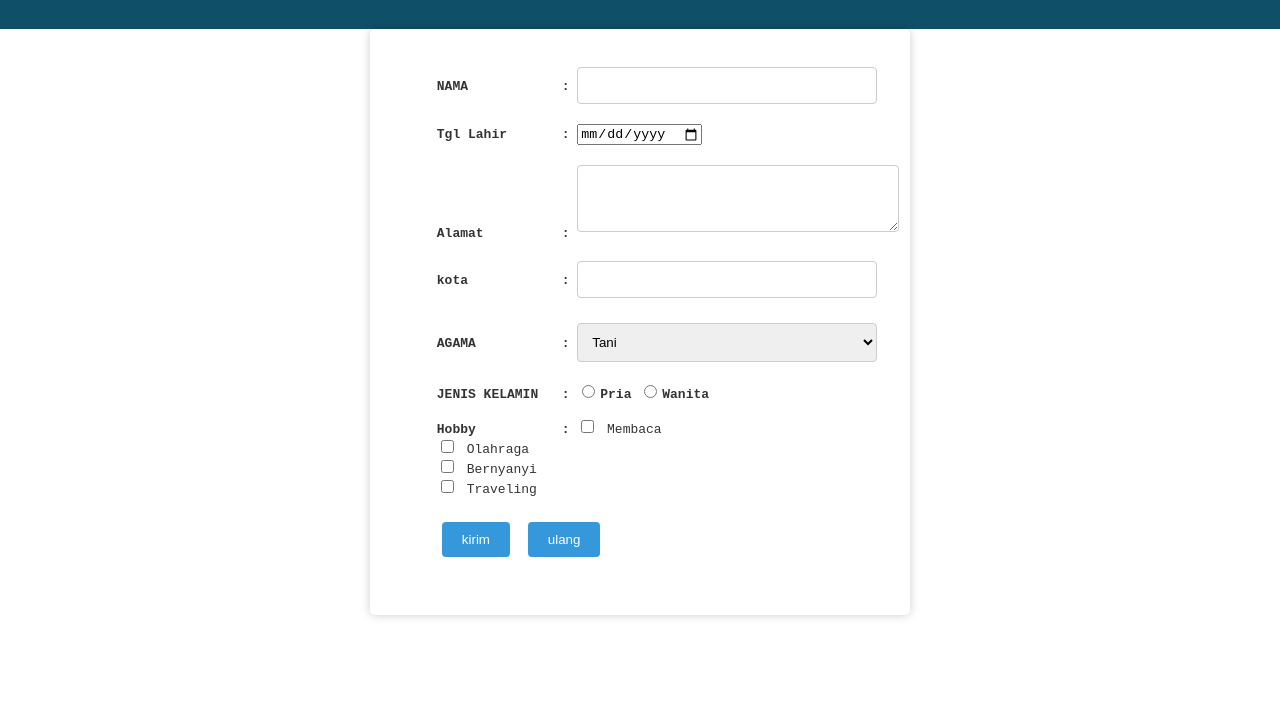
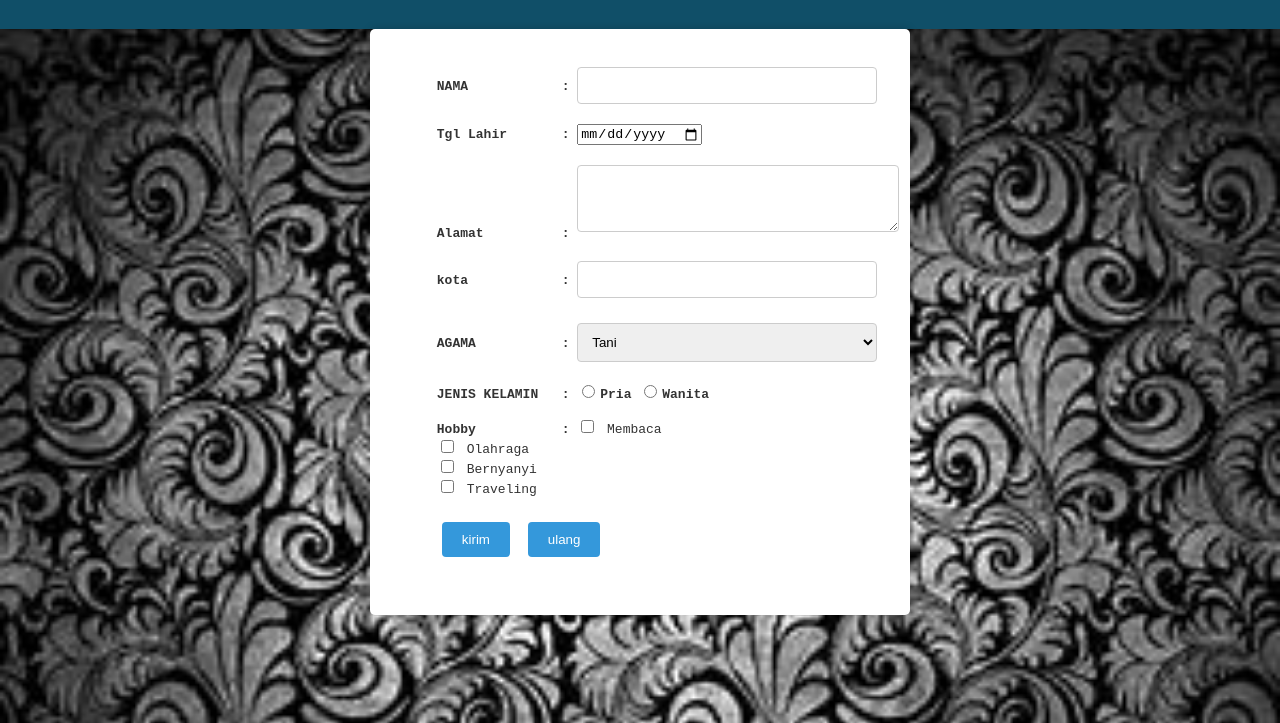
Before and after one commit to Bynrwdntr/rangkuman-tugas, a plain HTML site: page modul 8 lat 2.html in a window 1280 px wide. Shown: the part 77-800 px from the top of the page. Drawn offline with Linux system fonts and the light colour scheme.

Commit message:
first commit

```diff
--- a/css/style8_2.css
+++ b/css/style8_2.css
@@ -1,6 +1,6 @@
 /* style.css */
 body {
-  background-image: url("asets/2.jpeg");
+  background-image: url("../asets/images/2.jpeg");
   background-size: cover;
   background-repeat: repeat;
   background-attachment: scroll;
```
